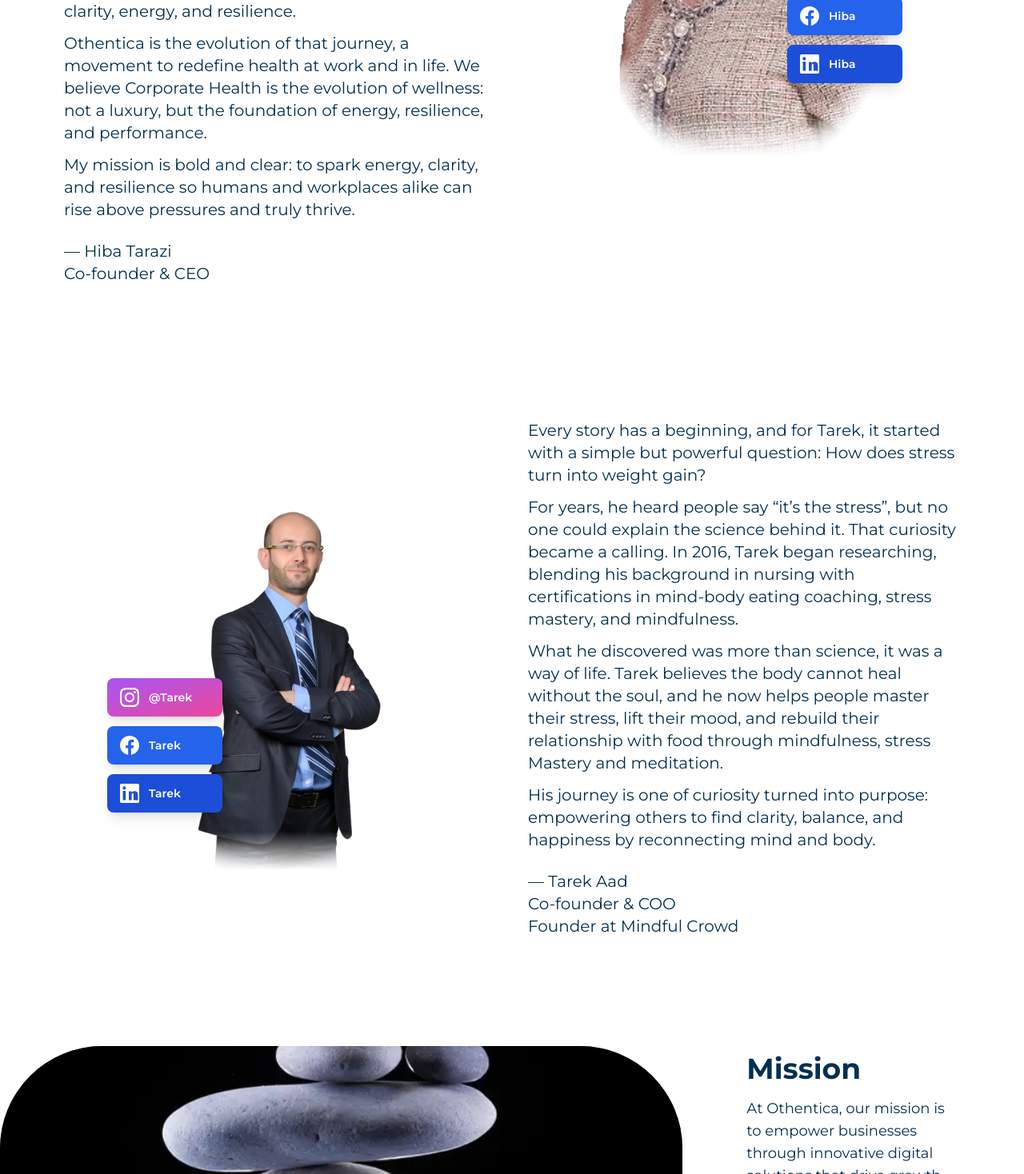
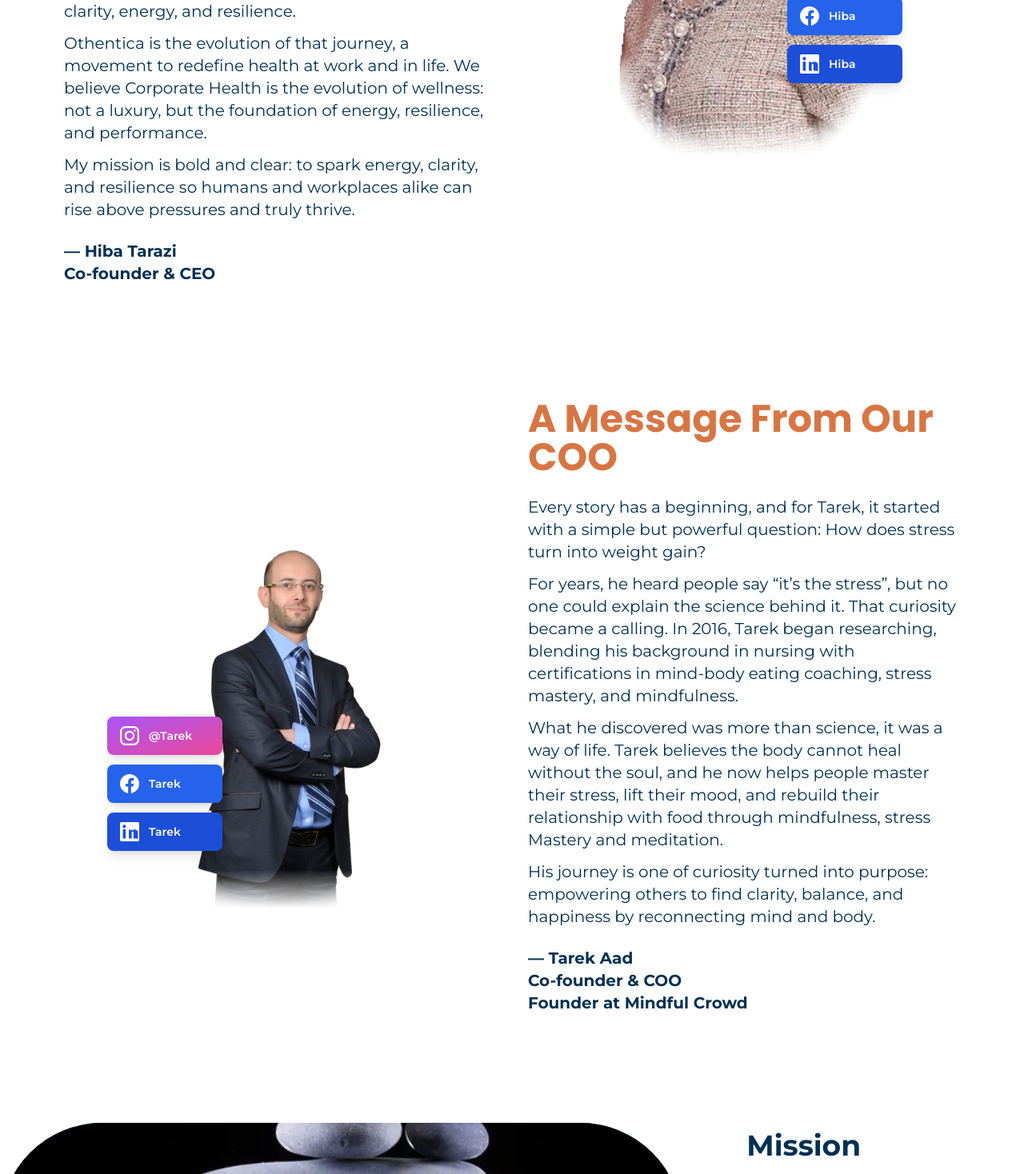
Before and after one commit to elieas91/Othentica, a React (Vite) app: page /about in a window 1280 px wide. Shown: the part 1672-3140 px from the top of the page at 80% size. Built offline with nearby package versions, Linux system fonts and the light colour scheme.

Commit message:
Added 'A message from our COO' and made their names and roles bold

```diff
--- a/src/components/sections/MeetTheFounders.jsx
+++ b/src/components/sections/MeetTheFounders.jsx
@@ -38,11 +38,15 @@ const MeetTheFounders = () => {
                   ))}
 
                 {/* Name and role */}
-                <p className="mt-6">— {member.name}</p>
+                <p className="mt-6 font-bold">— {member.name}</p>
                 {Array.isArray(member.role) ? (
-                  member.role.map((role, idx) => <p key={idx}>{role}</p>)
+                  member.role.map((role, idx) => (
+                    <p key={idx} className="font-bold">
+                      {role}
+                    </p>
+                  ))
                 ) : (
-                  <p>{member.role}</p>
+                  <p className="font-bold">{member.role}</p>
                 )}
               </h1>
             </div>
--- a/src/data/teamData.js
+++ b/src/data/teamData.js
@@ -27,6 +27,7 @@ export const teamData = [
     id: 2,
     name: 'Tarek Aad',
     role: ['Co-founder & COO', 'Founder at Mindful Crowd'],
+    subtitle: 'A Message from our COO',
     description: [
       'Every story has a beginning, and for Tarek, it started with a simple but powerful question: How does stress turn into weight gain?',
       'For years, he heard people say “it’s the stress”, but no one could explain the science behind it. That curiosity became a calling. In 2016, Tarek began researching, blending his background in nursing with certifications in mind-body eating coaching, stress mastery, and mindfulness.',
```
